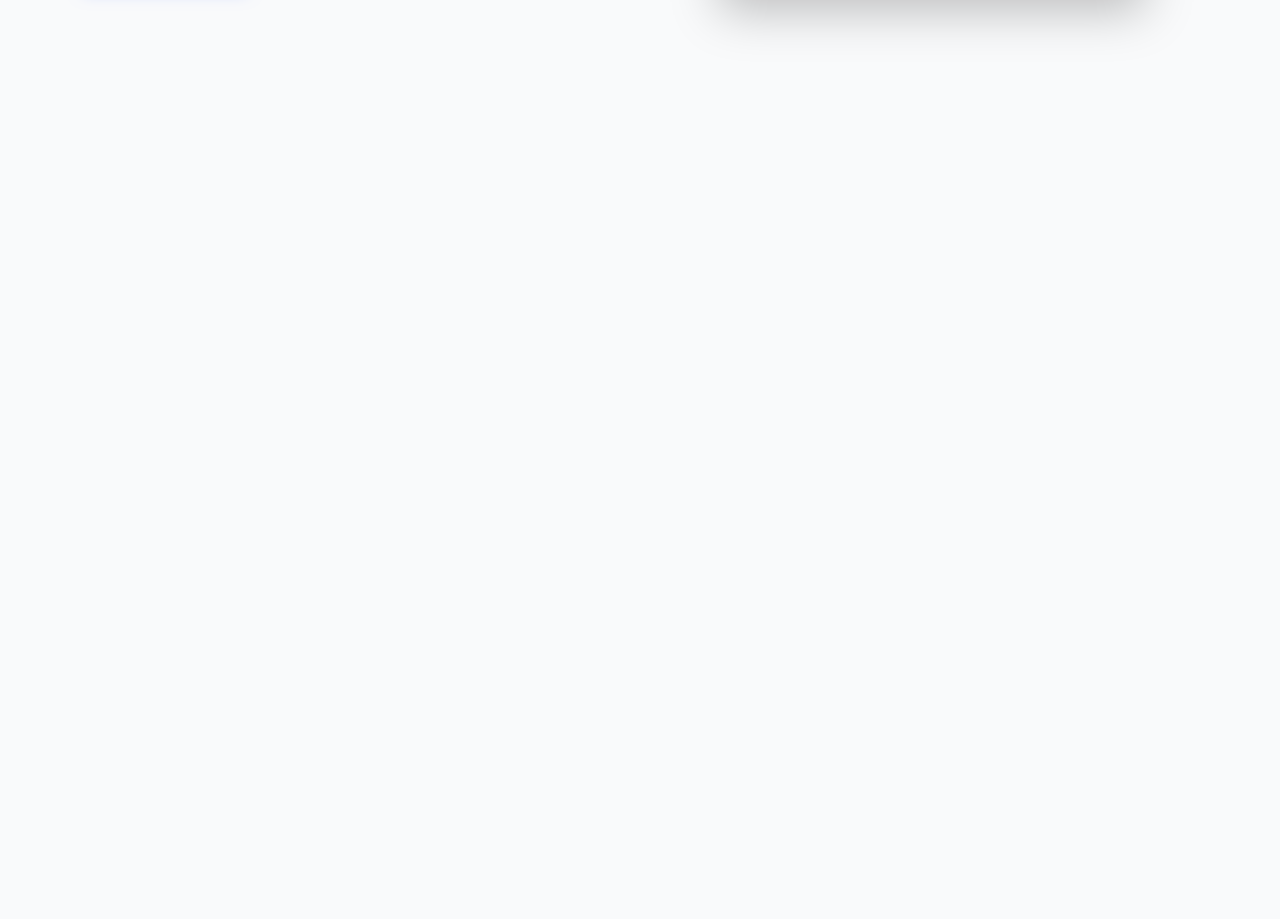
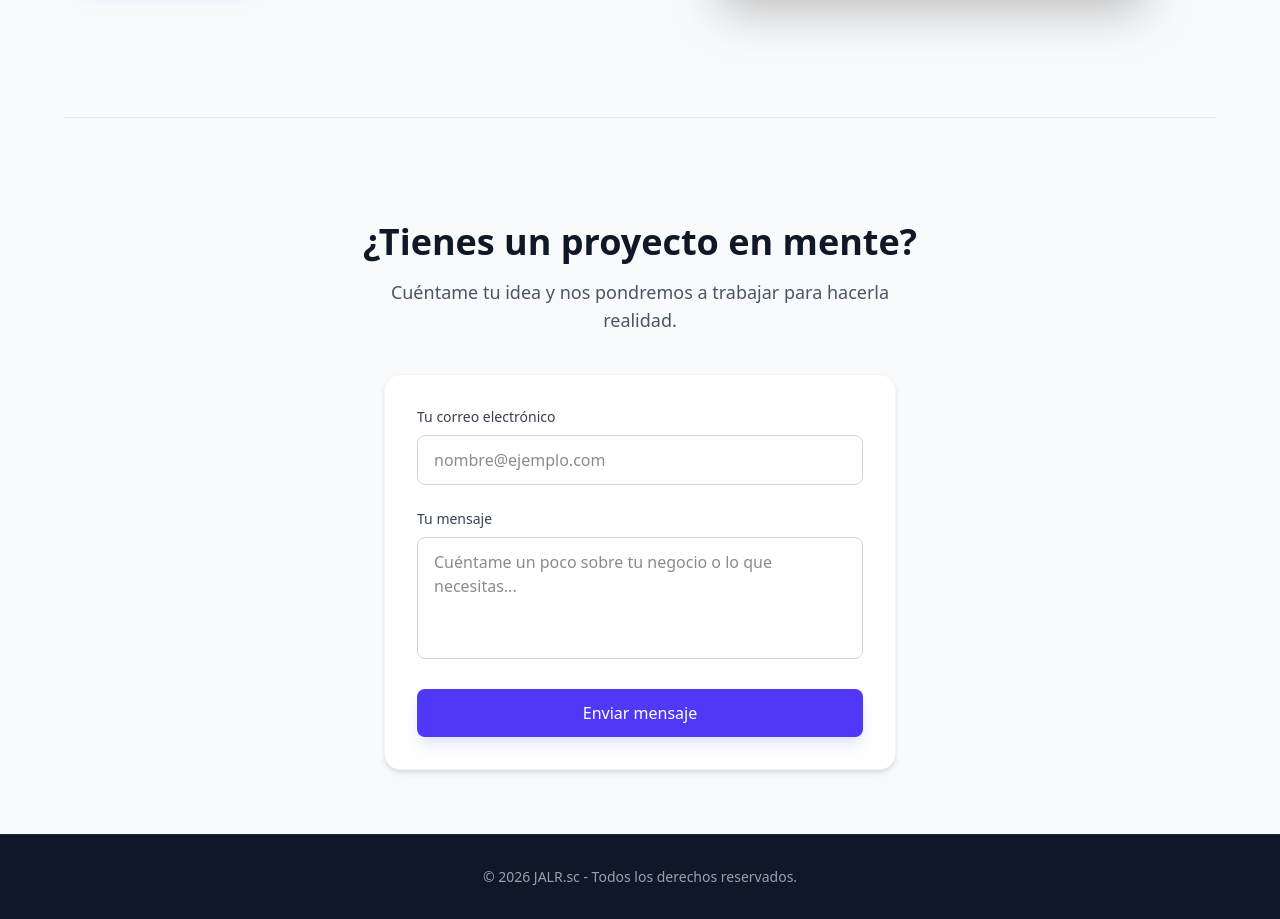
Before and after one commit to jeferson24adrian-glitch/jalr, a plain HTML site: page index.html in a window 1280 px wide. Shown: the part 539-1458 px from the top of the page. Before the commit the page ends 800 px from the top, so only its background shows below. Drawn offline with nearby package versions, Linux system fonts and the light colour scheme.

Commit message:
Refactor index.html structure and add contact section

```diff
--- a/index.html
+++ b/index.html
@@ -20,6 +20,7 @@
         </div>
     </header>
 
+    <main>
         <section id="inicio" class="max-w-6xl mx-auto px-4 py-20 flex flex-col md:flex-row items-center justify-between gap-12">
             <div class="flex-1 space-y-6 text-center md:text-left">
                 <h1 class="text-4xl md:text-6xl font-extrabold text-gray-900 tracking-tight">
@@ -38,4 +39,58 @@
             </div>
         </section>
 
-    <hr class="border-gray-200 my-10 max-w-6xl mx-
+        <hr class="border-gray-200 my-10 max-w-6xl mx-auto">
+
+        <section id="contacto" class="max-w-4xl mx-auto px-4 py-16">
+            <div class="text-center max-w-xl mx-auto mb-10">
+                <h2 class="text-3xl font-bold text-gray-900 sm:text-4xl">¿Tienes un proyecto en mente?</h2>
+                <p class="mt-4 text-lg text-gray-600">
+                    Cuéntame tu idea y nos pondremos a trabajar para hacerla realidad.
+                </p>
+            </div>
+
+            <div class="bg-white p-8 rounded-2xl shadow-md border border-gray-100 max-w-lg mx-auto">
+                <form action="https://formspree.io/f/maqglbkg" method="POST" class="space-y-6">
+                    <div>
+                        <label class="block text-sm font-medium text-gray-700 mb-2">
+                            Tu correo electrónico
+                        </label>
+                        <input
+                            type="email"
+                            name="email"
+                            required
+                            placeholder="nombre@ejemplo.com"
+                            class="w-full px-4 py-3 rounded-lg border border-gray-300 text-gray-900 focus:outline-none focus:ring-2 focus:ring-indigo-500 focus:border-indigo-500 transition"
+                        >
+                    </div>
+
+                    <div>
+                        <label class="block text-sm font-medium text-gray-700 mb-2">
+                            Tu mensaje
+                        </label>
+                        <textarea
+                            name="message"
+                            rows="4"
+                            required
+                            placeholder="Cuéntame un poco sobre tu negocio o lo que necesitas..."
+                            class="w-full px-4 py-3 rounded-lg border border-gray-300 text-gray-900 focus:outline-none focus:ring-2 focus:ring-indigo-500 focus:border-indigo-500 transition resize-none"
+                        ></textarea>
+                    </div>
+
+                    <button
+                        type="submit"
+                        class="w-full bg-indigo-600 text-white font-medium px-6 py-3 rounded-lg hover:bg-indigo-700 transition shadow-lg shadow-indigo-100 focus:outline-none focus:ring-2 focus:ring-indigo-500 focus:ring-offset-2"
+                    >
+                        Enviar mensaje
+                    </button>
+                </form>
+            </div>
+        </section>
+    </main>
+
+    <footer class="bg-gray-900 text-gray-400 py-8 text-center text-sm border-t border-gray-800">
+        <p>&copy; 2026 JALR.sc - Todos los derechos reservados.</p>
+    </footer>
+
+</body>
+</html>
```
Lines whose indentation alone changed are shown as unchanged.
